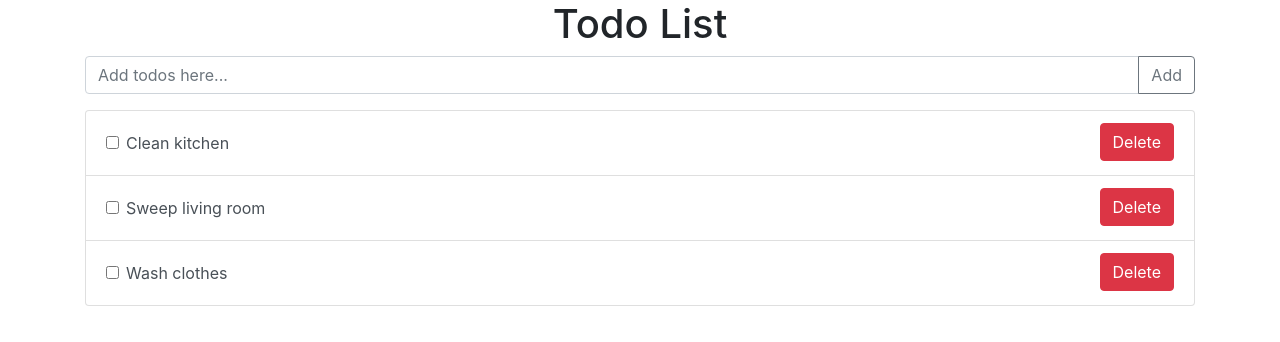
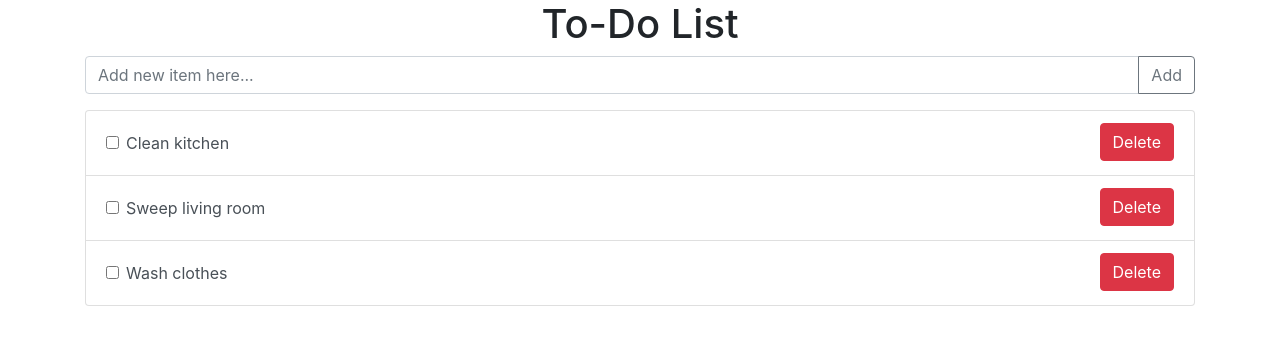
Before and after one commit to santiagoserrato/todo-list, a React (Create React App) app: page / in a window 1280 px wide. Shown: the top 342 px of the page. Built offline with nearby package versions, Linux system fonts and the light colour scheme.

Commit message:
Update app title and placeholder message

```diff
--- a/src/Components/AddTodo.js
+++ b/src/Components/AddTodo.js
@@ -33,7 +33,7 @@ class AddTodo extends React.Component {
                 <input
                     type="text"
                     className="form-control"
-                    placeholder="Add todos here..."
+                    placeholder="Add new item here..."
                     aria-label="Recipient's username"
                     aria-describedby="button-addon2"
                     onChange={this.handleChange}
--- a/src/Components/Todos.js
+++ b/src/Components/Todos.js
@@ -10,7 +10,7 @@ class Todos extends React.Component {
 
         return (
             <div className="container">
-                <h1>Todo List</h1>
+                <h1>To-Do List</h1>
 
                 <AddTodo addTodo={this.props.addTodo} nextId={this.props.todos.length+1} />
 
```
